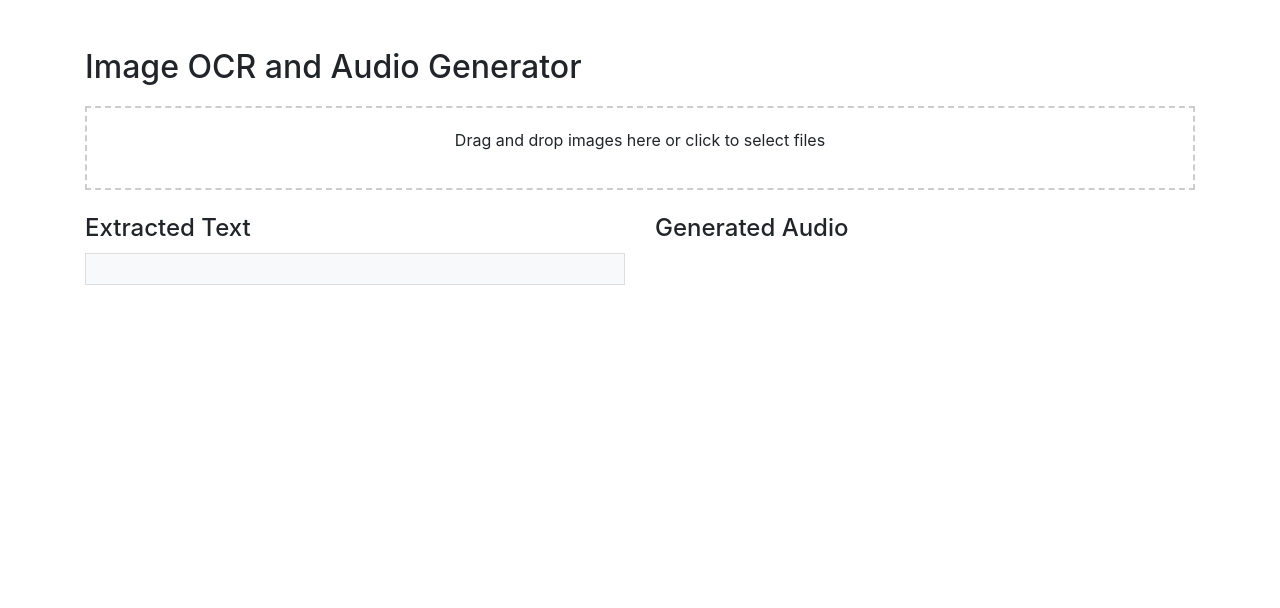
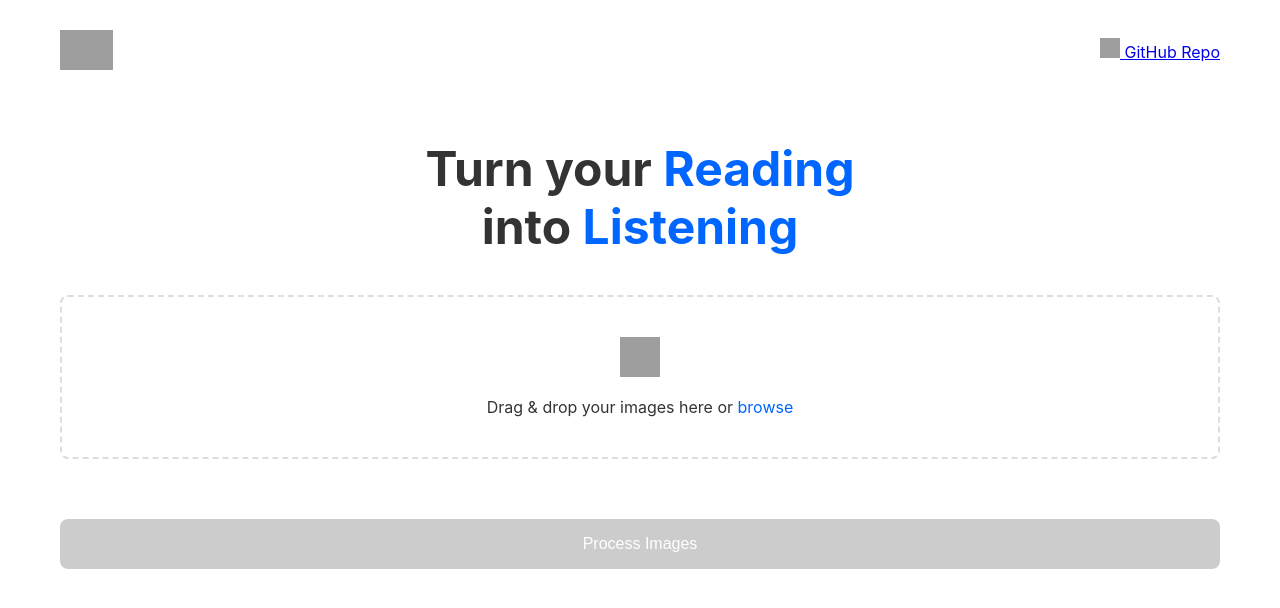
Before and after one commit to bellapp/reader-ocr-text-to-speech, a Flask app: page / in a window 1280 px wide. Shown: the top 608 px of the page. Run offline with Flask 3, Linux system fonts and the light colour scheme; some libraries are stand-ins or nearby versions; grey boxes are pictures that could not be loaded.

Commit message:
improve UI

```diff
--- /dev/null
+++ b/app/static/app.js
@@ -0,0 +1,326 @@
+document.addEventListener('DOMContentLoaded', () => {
+    const dropZone = document.getElementById('dropZone');
+    const fileInput = document.getElementById('fileInput');
+    const processBtn = document.getElementById('processBtn');
+    const thumbnailsContainer = document.getElementById('thumbnailsContainer');
+
+    // Handle file selection
+    fileInput.addEventListener('change', (e) => {
+        const files = e.target.files;
+        if (files.length > 0) {
+            processBtn.disabled = false;
+            displayThumbnails(files);
+        }
+    });
+
+    // Handle browse click
+    document.querySelector('.browse-link').addEventListener('click', () => {
+        fileInput.click();
+    });
+
+    // Handle drag and drop
+    dropZone.addEventListener('dragover', (e) => {
+        e.preventDefault();
+        dropZone.classList.add('dragover');
+    });
+
+    dropZone.addEventListener('dragleave', () => {
+        dropZone.classList.remove('dragover');
+    });
+
+    dropZone.addEventListener('drop', (e) => {
+        e.preventDefault();
+        dropZone.classList.remove('dragover');
+        const files = e.dataTransfer.files;
+        fileInput.files = files;
+        if (files.length > 0) {
+            processBtn.disabled = false;
+            displayThumbnails(files);
+        }
+    });
+
+    // Handle process button click
+    processBtn.addEventListener('click', async () => {
+        const files = fileInput.files;
+        if (files.length === 0) return;
+
+        const formData = new FormData();
+        Array.from(files).forEach(file => {
+            formData.append('files[]', file);  // Changed to match Flask route's expected parameter
+        });
+
+        try {
+            processBtn.disabled = true;
+            processBtn.textContent = 'Processing...';
+
+            const response = await fetch('/upload', {  // Changed to match your Flask route
+                method: 'POST',
+                body: formData
+            });
+
+            if (!response.ok) {
+                throw new Error(`HTTP error! status: ${response.status}`);
+            }
+
+            const result = await response.json();
+            if (result.error) {
+                throw new Error(result.error);
+            }
+
+            showResults(result);
+
+        } catch (error) {
+            console.error('Error:', error);
+            alert('Error processing images: ' + error.message);
+        } finally {
+            processBtn.disabled = false;
+            processBtn.textContent = 'Process Images';
+        }
+    });
+
+    function displayThumbnails(files) {
+        thumbnailsContainer.innerHTML = '';
+        Array.from(files).forEach(file => {
+            const reader = new FileReader();
+            reader.onload = (e) => {
+                const div = document.createElement('div');
+                div.className = 'thumbnail';
+                div.innerHTML = `
+                    <img src="${e.target.result}" alt="${file.name}">
+                    <span>${file.name}</span>
+                `;
+                thumbnailsContainer.appendChild(div);
+            };
+            reader.readAsDataURL(file);
+        });
+    }
+
+    function showResults(result) {
+        const results = document.getElementById('results');
+        const textContainer = document.getElementById('textContainer');
+        const audioContainer = document.getElementById('audioContainer');
+
+        results.style.display = 'block';
+
+        // Display text
+        if (result.text_file) {
+            fetch(`/text/${result.text_file}`)
+                .then(response => response.text())
+                .then(text => {
+                    textContainer.textContent = text;
+                });
+        }
+
+        // Display audio
+        if (result.audio_files && result.audio_files.length > 0) {
+            audioContainer.innerHTML = result.audio_files.map(audioFile => `
+                <div class="audio-item">
+                    <audio controls>
+                        <source src="/audio/${audioFile}" type="audio/mpeg">
+                        Your browser does not support the audio element.
+                    </audio>
+                </div>
+            `).join('');
+        }
+    }
+});
+
+
+// document.addEventListener('DOMContentLoaded', () => {
+//     const dropZone = document.getElementById('dropZone');
+//     const fileInput = document.getElementById('fileInput');
+//     const processBtn = document.getElementById('processBtn');
+//     const thumbnailsContainer = document.getElementById('thumbnailsContainer');
+
+//     // Prevent default drag behaviors
+//     ['dragenter', 'dragover', 'dragleave', 'drop'].forEach(eventName => {
+//         dropZone.addEventListener(eventName, preventDefaults, false);
+//         document.body.addEventListener(eventName, preventDefaults, false);
+//     });
+
+//     // Highlight drop zone when item is dragged over it
+//     ['dragenter', 'dragover'].forEach(eventName => {
+//         dropZone.addEventListener(eventName, highlight, false);
+//     });
+
+//     ['dragleave', 'drop'].forEach(eventName => {
+//         dropZone.addEventListener(eventName, unhighlight, false);
+//     });
+
+//     // Handle dropped files
+//     dropZone.addEventListener('drop', handleDrop, false);
+
+//     // Handle browse button click
+//     document.querySelector('.browse-link').addEventListener('click', () => {
+//         fileInput.click();
+//     });
+
+//     // Handle files selected through file input
+//     fileInput.addEventListener('change', (e) => {
+//         handleFiles(e.target.files);
+//     });
+
+//     function preventDefaults(e) {
+//         e.preventDefault();
+//         e.stopPropagation();
+//     }
+
+//     function highlight(e) {
+//         dropZone.classList.add('dragover');
+//     }
+
+//     function unhighlight(e) {
+//         dropZone.classList.remove('dragover');
+//     }
+
+//     function handleDrop(e) {
+//         const dt = e.dataTransfer;
+//         const files = dt.files;
+//         handleFiles(files);
+//     }
+
+//     function handleFiles(files) {
+//         const validImageTypes = ['image/jpeg', 'image/png', 'image/gif'];
+//         const imageFiles = Array.from(files).filter(file => validImageTypes.includes(file.type));
+
+//         if (imageFiles.length > 0) {
+//             processBtn.disabled = false;
+//             displayThumbnails(imageFiles);
+//         }
+//     }
+
+//     function displayThumbnails(files) {
+//         thumbnailsContainer.innerHTML = ''; // Clear existing thumbnails
+
+//         files.forEach(file => {
+//             const reader = new FileReader();
+//             reader.onload = (e) => {
+//                 const thumbnail = document.createElement('div');
+//                 thumbnail.className = 'thumbnail';
+//                 thumbnail.innerHTML = `
+//                     <img src="${e.target.result}" alt="thumbnail">
+//                     <span class="filename">${file.name}</span>
+//                 `;
+//                 thumbnailsContainer.appendChild(thumbnail);
+//             };
+//             reader.readAsDataURL(file);
+//         });
+//     }
+
+//     // Handle process button click
+//     processBtn.addEventListener('click', async () => {
+//         const files = fileInput.files;
+//         if (files.length === 0) return;
+
+//         const formData = new FormData();
+//         Array.from(files).forEach(file => {
+//             formData.append('images', file);
+//         });
+
+//         try {
+//             const response = await fetch('/process', {
+//                 method: 'POST',
+//                 body: formData
+//             });
+
+//             if (response.ok) {
+//                 const result = await response.json();
+//                 displayResults(result);
+//             } else {
+//                 console.error('Processing failed');
+//             }
+//         } catch (error) {
+//             console.error('Error:', error);
+//         }
+//     });
+
+//     function displayResults(result) {
+//         const results = document.getElementById('results');
+//         const textContainer = document.getElementById('textContainer');
+//         const audioContainer = document.getElementById('audioContainer');
+
+//         results.style.display = 'block';
+//         textContainer.textContent = result.text;
+
+//         if (result.audio) {
+//             const audio = new Audio(result.audio);
+//             const playButton = document.createElement('button');
+//             playButton.textContent = 'Play Audio';
+//             playButton.onclick = () => audio.play();
+//             audioContainer.appendChild(playButton);
+//         }
+//     }
+// });
+// document.addEventListener('DOMContentLoaded', () => {
+//     const processBtn = document.getElementById('processBtn');
+//     const fileInput = document.getElementById('fileInput');
+
+//     processBtn.addEventListener('click', async () => {
+//         const files = fileInput.files;
+//         if (files.length === 0) {
+//             alert('Please select at least one image');
+//             return;
+//         }
+
+//         const formData = new FormData();
+//         for (let file of files) {
+//             formData.append('images', file);
+//         }
+
+//         try {
+//             processBtn.disabled = true;
+//             processBtn.textContent = 'Processing...';
+
+//             const response = await fetch('/process', {
+//                 method: 'POST',
+//                 body: formData
+//             });
+
+//             if (!response.ok) {
+//                 throw new Error(`HTTP error! status: ${response.status}`);
+//             }
+
+//             const result = await response.json();
+
+//             if (result.error) {
+//                 throw new Error(result.error);
+//             }
+
+//             displayResults(result);
+
+//         } catch (error) {
+//             console.error('Error:', error);
+//             alert(error.message || 'Error processing images');
+//         } finally {
+//             processBtn.disabled = false;
+//             processBtn.textContent = 'Process Images';
+//         }
+//     });
+
+//     function displayResults(result) {
+//         const results = document.getElementById('results');
+//         const textContainer = document.getElementById('textContainer');
+//         const audioContainer = document.getElementById('audioContainer');
+
+//         // Display the results section
+//         results.style.display = 'block';
+
+//         // Show extracted text
+//         textContainer.textContent = result.text || 'No text extracted';
+
+//         // Handle audio if present
+//         if (result.audio) {
+//             audioContainer.innerHTML = '';
+//             const audio = new Audio(result.audio);
+//             const playButton = document.createElement('button');
+//             playButton.textContent = 'Play Audio';
+//             playButton.onclick = () => audio.play();
+//             audioContainer.appendChild(playButton);
+//         }
+//     }
+
+//     // Enable process button when files are selected
+//     fileInput.addEventListener('change', () => {
+//         processBtn.disabled = fileInput.files.length === 0;
+//     });
+// });
--- /dev/null
+++ b/app/static/style.css
@@ -0,0 +1,160 @@
+* {
+    margin: 0;
+    padding: 0;
+    box-sizing: border-box;
+}
+
+body {
+    font-family: -apple-system, BlinkMacSystemFont, 'Segoe UI', Roboto, Arial, sans-serif;
+    color: #333;
+    background-color: #fff;
+}
+
+.container {
+    max-width: 1200px;
+    margin: 0 auto;
+    padding: 20px;
+}
+
+.navbar {
+    display: flex;
+    justify-content: space-between;
+    align-items: center;
+    padding: 10px 0;
+    margin-bottom: 60px;
+}
+
+.logo {
+    height: 40px;
+}
+
+.github-link {
+    display: flex;
+    align-items: center;
+    gap: 8px;
+    text-decoration: none;
+    color: #333;
+    font-size: 14px;
+}
+
+.github-icon {
+    width: 20px;
+    height: 20px;
+}
+
+.title {
+    text-align: center;
+    font-size: 48px;
+    font-weight: bold;
+    margin-bottom: 40px;
+    line-height: 1.2;
+}
+
+.blue-text {
+    color: #0066FF;
+}
+
+.upload-zone {
+    border: 2px dashed #ddd;
+    border-radius: 8px;
+    padding: 40px;
+    text-align: center;
+    margin-bottom: 20px;
+    background-color: #fff;
+}
+
+.upload-icon {
+    width: 40px;
+    height: 40px;
+    margin-bottom: 16px;
+}
+
+.browse-link {
+    cursor: pointer;
+    text-decoration: none;
+}
+
+.thumbnails {
+    display: flex;
+    flex-wrap: wrap;
+    gap: 10px;
+    margin: 20px 0;
+}
+
+.thumbnail {
+    width: 100px;
+    height: 100px;
+    border-radius: 8px;
+    overflow: hidden;
+}
+
+.thumbnail img {
+    width: 100%;
+    height: 100%;
+    object-fit: cover;
+}
+
+.process-btn {
+    width: 100%;
+    padding: 16px;
+    background-color: #0066FF;
+    color: white;
+    border: none;
+    border-radius: 8px;
+    font-size: 16px;
+    cursor: pointer;
+    margin: 20px 0;
+}
+
+.process-btn:disabled {
+    background-color: #ccc;
+    cursor: not-allowed;
+}
+
+.result-section {
+    background-color: #fff;
+    border-radius: 8px;
+    padding: 20px;
+    margin: 20px 0;
+}
+
+.result-section h2 {
+    font-size: 20px;
+    margin-bottom: 16px;
+}
+
+.text-container {
+    font-size: 14px;
+    line-height: 1.6;
+    white-space: pre-wrap;
+}
+
+.audio-container audio {
+    width: 100%;
+    margin-top: 10px;
+}
+
+.results-container {
+    display: flex;
+    gap: 2rem;
+    margin-top: 2rem;
+}
+
+.result-section {
+    flex: 1;
+    min-width: 0;
+}
+
+.text-container {
+    background: #f5f5f5;
+    padding: 1rem;
+    border-radius: 8px;
+    max-height: 400px;
+    overflow-y: auto;
+}
+
+.audio-container {
+    background: #f5f5f5;
+    padding: 1rem;
+    border-radius: 8px;
+}
--- a/app/templates/index.html
+++ b/app/templates/index.html
@@ -1,148 +1,53 @@
 <!DOCTYPE html>
-<html>
+<html lang="en">
 <head>
-    <title>Image OCR and Audio Generator</title>
-    <link rel="stylesheet" href="https://stackpath.bootstrapcdn.com/bootstrap/4.5.2/css/bootstrap.min.css">
-    <style>
-        .drop-zone {
-            border: 2px dashed #ccc;
-            padding: 20px;
-            text-align: center;
-            margin: 20px 0;
-        }
-        .audio-player {
-            margin: 10px 0;
-            width: 100%;
-        }
-        .text-content {
-            max-height: 300px;
-            overflow-y: auto;
-            padding: 15px;
-            border: 1px solid #ddd;
-            margin: 10px 0;
-            background-color: #f8f9fa;
-        }
-    </style>
+    <meta charset="UTF-8">
+    <meta name="viewport" content="width=device-width, initial-scale=1.0">
+    <title>Turn your images into speech</title>
+    <!--<link rel="stylesheet" href="/templates/style.css">-->
+    <link rel="stylesheet" href="{{ url_for('static', filename='style.css') }}">
+    <script src="{{ url_for('static', filename='app.js') }}"></script>
 </head>
 <body>
-    <div class="container mt-5">
-        <h2>Image OCR and Audio Generator</h2>
+    <div class="container">
+        <nav class="navbar">
+            <img src="/static/images/logo.png" alt="AIPRO" class="logo">
+            <a href="#" class="https://github.com/bellapp/reader-ocr-text-to-speech">
+                <img src="/static/images/github-mark.svg" alt="GitHub" class="github-icon">
+                GitHub Repo
+            </a>
+        </nav>
 
-        <div class="drop-zone" id="dropZone">
-            <p>Drag and drop images here or click to select files</p>
-            <input type="file" id="fileInput" multiple accept="image/*" style="display: none;">
-        </div>
+        <main>
+            <h1 class="title">
+                Turn your <span class="blue-text">Reading</span><br>
+                into <span class="blue-text">Listening</span>
+            </h1>
 
-        <div id="uploadProgress" style="display: none;">
-            <div class="progress">
-                <div class="progress-bar progress-bar-striped progress-bar-animated"
-                     role="progressbar" style="width: 100%">
-                    Processing...
+            <div id="dropZone" class="upload-zone">
+                <img src="/static/images/upload.png" alt="Upload" class="upload-icon">
+                <p>Drag & drop your images here or <span class="blue-text browse-link">browse</span></p>
+                <input type="file" id="fileInput" multiple accept="image/*" style="display: none;">
+            </div>
+
+            <div id="thumbnailsContainer" class="thumbnails"></div>
+
+            <button id="processBtn" class="process-btn" disabled>Process Images</button>
+
+            <div id="results" style="display: none;">
+                <div class="results-container">
+                    <div class="result-section">
+                        <h2>Extracted Text</h2>
+                        <div id="textContainer" class="text-container"></div>
+                    </div>
+                    <div class="result-section">
+                        <h2>Generated Audio</h2>
+                        <div id="audioContainer" class="audio-container"></div>
+                    </div>
                 </div>
             </div>
-        </div>
-
-        <div class="row mt-4">
-            <div class="col-md-6">
-                <h4>Extracted Text</h4>
-                <div id="textContainer" class="text-content">
-                    <!-- Extracted text will be displayed here -->
-                </div>
-            </div>
-            <div class="col-md-6">
-                <h4>Generated Audio</h4>
-                <div id="audioContainer">
-                    <!-- Audio players will be added here -->
-                </div>
-            </div>
-        </div>
+        </main>
     </div>
-
-    <script>
-        const dropZone = document.getElementById('dropZone');
-        const fileInput = document.getElementById('fileInput');
-        const uploadProgress = document.getElementById('uploadProgress');
-        const audioContainer = document.getElementById('audioContainer');
-        const textContainer = document.getElementById('textContainer');
-
-        // Handle drag and drop
-        dropZone.addEventListener('dragover', (e) => {
-            e.preventDefault();
-            dropZone.style.borderColor = '#000';
-        });
-
-        dropZone.addEventListener('dragleave', (e) => {
-            e.preventDefault();
-            dropZone.style.borderColor = '#ccc';
-        });
-
-        dropZone.addEventListener('drop', (e) => {
-            e.preventDefault();
-            dropZone.style.borderColor = '#ccc';
-            handleFiles(e.dataTransfer.files);
-        });
-
-        dropZone.addEventListener('click', () => {
-            fileInput.click();
-        });
-
-        fileInput.addEventListener('change', (e) => {
-            handleFiles(e.target.files);
-        });
-
-        function handleFiles(files) {
-            const formData = new FormData();
-            for (let file of files) {
-                formData.append('files[]', file);
-            }
-
-            uploadProgress.style.display = 'block';
-            audioContainer.innerHTML = '';
-            textContainer.innerHTML = 'Processing...';
-
-            fetch('/upload', {
-                method: 'POST',
-                body: formData
-            })
-            .then(response => response.json())
-            .then(data => {
-                if (data.audio_files) {
-                    audioContainer.innerHTML = '';
-                    data.audio_files.forEach(file => {
-                        const audioDiv = document.createElement('div');
-                        audioDiv.className = 'mb-3';
-
-                        const label = document.createElement('p');
-                        label.className = 'mb-1';
-                        label.textContent = `Audio Chunk ${file.split('_').pop().split('.')[0]}`;
-
-                        const audio = document.createElement('audio');
-                        audio.controls = true;
-                        audio.className = 'audio-player';
-                        audio.src = `/audio/${file}`;
-
-                        audioDiv.appendChild(label);
-                        audioDiv.appendChild(audio);
-                        audioContainer.appendChild(audioDiv);
-                    });
-                }
-
-                if (data.text_file) {
-                    fetch(`/text/${data.text_file}`)
-                        .then(response => response.text())
-                        .then(text => {
-                            textContainer.innerHTML = text.replace(/\n/g, '<br>');
-                        });
-                }
-
-                uploadProgress.style.display = 'none';
-            })
-            .catch(error => {
-                console.error('Error:', error);
-                uploadProgress.style.display = 'none';
-                textContainer.innerHTML = 'Error processing files';
-            });
-        }
-    </script>
+    <!--<script src="/templates/app.js"></script>-->
 </body>
 </html>
```
Also changed, not shown: 3 other files.
